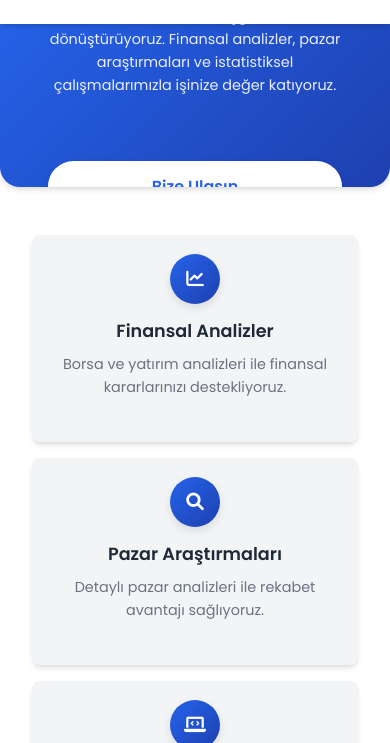
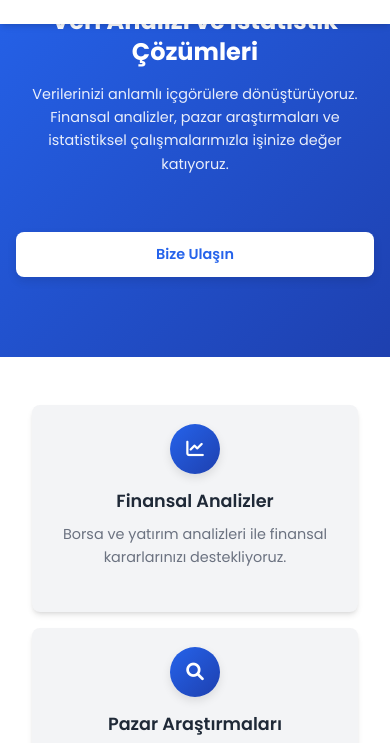
Before and after one commit to pointsight/pointsight.github.io, a plain HTML site: page index.html in a window 390 px wide. Shown: the part 83-826 px from the top of the page. Drawn offline with Linux system fonts and the light colour scheme.

Commit message:
Fix hero banner styling and remove duplicate styles

```diff
--- a/css/style.css
+++ b/css/style.css
@@ -122,24 +122,23 @@ nav {
 
 /* Hero Banner */
 .hero-banner {
+    position: relative;
     background: linear-gradient(135deg, var(--primary-color), var(--secondary-color));
     color: white;
-    padding: 4rem 2rem;
-    margin-top: 60px;
-    position: relative;
+    padding: 5rem 2rem;
+    text-align: center;
     overflow: hidden;
-    border-radius: 0 0 20px 20px;
-    box-shadow: var(--shadow);
+    margin-top: 3.5rem;
 }
 
 .hero-banner::before {
-    content: "";
+    content: '';
     position: absolute;
     top: 0;
     left: 0;
     width: 100%;
     height: 100%;
-    background-image: url('../images/pattern.svg');
+    background-image: url('../images/pattern.png');
     background-size: cover;
     opacity: 0.1;
     z-index: 1;
@@ -150,37 +149,35 @@ nav {
     z-index: 2;
     max-width: 800px;
     margin: 0 auto;
-    text-align: center;
+    display: flex;
+    flex-direction: column;
+    align-items: center;
 }
 
 .hero-banner h2 {
-    font-size: 2.2rem;
+    font-size: 2.5rem;
     font-weight: 700;
     margin-bottom: 1.5rem;
-    background: linear-gradient(90deg, #ffffff, #f0f0f0);
-    -webkit-background-clip: text;
-    -webkit-text-fill-color: transparent;
-    text-shadow: 0 2px 4px rgba(0, 0, 0, 0.1);
+    color: white;
 }
 
 .hero-banner p {
     font-size: 1.1rem;
+    max-width: 600px;
+    margin-bottom: 2rem;
     line-height: 1.6;
-    margin-bottom: 2rem;
-    max-width: 600px;
-    margin-left: auto;
-    margin-right: auto;
+    opacity: 0.9;
 }
 
 .hero-banner .btn {
     display: inline-block;
-    background: white;
+    background-color: white;
     color: var(--primary-color);
-    padding: 0.8rem 1.5rem;
-    border-radius: 30px;
+    padding: 0.8rem 2rem;
+    border-radius: var(--border-radius);
+    font-weight: 600;
     text-decoration: none;
-    font-weight: 600;
-    transition: all 0.3s;
+    transition: all 0.3s ease;
     box-shadow: 0 4px 10px rgba(0, 0, 0, 0.1);
 }
 
@@ -189,23 +186,38 @@ nav {
     box-shadow: 0 6px 15px rgba(0, 0, 0, 0.15);
 }
 
+/* Responsive hero banner */
+@media (max-width: 992px) {
+    .hero-banner {
+        padding: 4rem 1.5rem;
+    }
+
+    .hero-banner h2 {
+        font-size: 2.2rem;
+    }
+}
+
 @media (max-width: 768px) {
     .hero-banner {
-        padding: 3rem 1.5rem;
+        padding: 3.5rem 1.5rem;
+        margin-top: 3rem;
     }
 
     .hero-banner h2 {
         font-size: 1.8rem;
+        margin-bottom: 1rem;
     }
 
     .hero-banner p {
         font-size: 1rem;
+        margin-bottom: 1.5rem;
     }
 }
 
 @media (max-width: 480px) {
     .hero-banner {
-        padding: 2.5rem 1rem;
+        padding: 3rem 1rem;
+        margin-top: 2.5rem;
     }
 
     .hero-banner h2 {
@@ -213,6 +225,11 @@ nav {
     }
 
     .hero-banner p {
+        font-size: 0.9rem;
+    }
+
+    .hero-banner .btn {
+        padding: 0.7rem 1.5rem;
         font-size: 0.9rem;
     }
 }
@@ -2364,88 +2381,10 @@ figcaption {
     margin-left: 20px;
 }
 
-/* Hero banner for empty space */
-.hero-banner {
-    width: 100%;
-    height: 200px;
-    background: linear-gradient(135deg, var(--primary-color), var(--secondary-color));
-    position: relative;
-    overflow: hidden;
-    margin-top: 70px;
-}
-
-.hero-banner::before {
-    content: '';
-    position: absolute;
-    top: 0;
-    left: 0;
-    right: 0;
-    bottom: 0;
-    background: url('../images/pattern.png') repeat;
-    opacity: 0.1;
-    z-index: 1;
-}
-
-.hero-banner-content {
-    position: relative;
-    z-index: 2;
-    max-width: 800px;
-    padding: 0 2rem;
-    display: flex;
-    flex-direction: column;
-    justify-content: center;
-    height: 100%;
-    color: white;
-}
-
-.hero-banner h2 {
-    font-size: 1.6rem;
-    margin-bottom: 0.5rem;
-    color: white;
-}
-
-.hero-banner p {
-    font-size: 0.9rem;
-    max-width: 600px;
-    opacity: 0.9;
-}
-
 /* Ana içerik için margin */
 .post-container {
     margin-top: 0;
     padding: 1rem;
-}
-
-/* Responsive post banner */
-@media (max-width: 768px) {
-    .post-container {
-        margin-top: 0;
-    }
-
-    .post-banner {
-        height: 80px;
-        margin-top: 60px;
-    }
-
-    .post-banner h2 {
-        font-size: 1.4rem;
-    }
-}
-
-@media (max-width: 480px) {
-    .post-container {
-        margin-top: 0;
-        padding: 0.5rem;
-    }
-
-    .post-banner {
-        height: 70px;
-        margin-top: 50px;
-    }
-
-    .post-banner h2 {
-        font-size: 1.2rem;
-    }
 }
 
 /* Theme toggle button */
```
